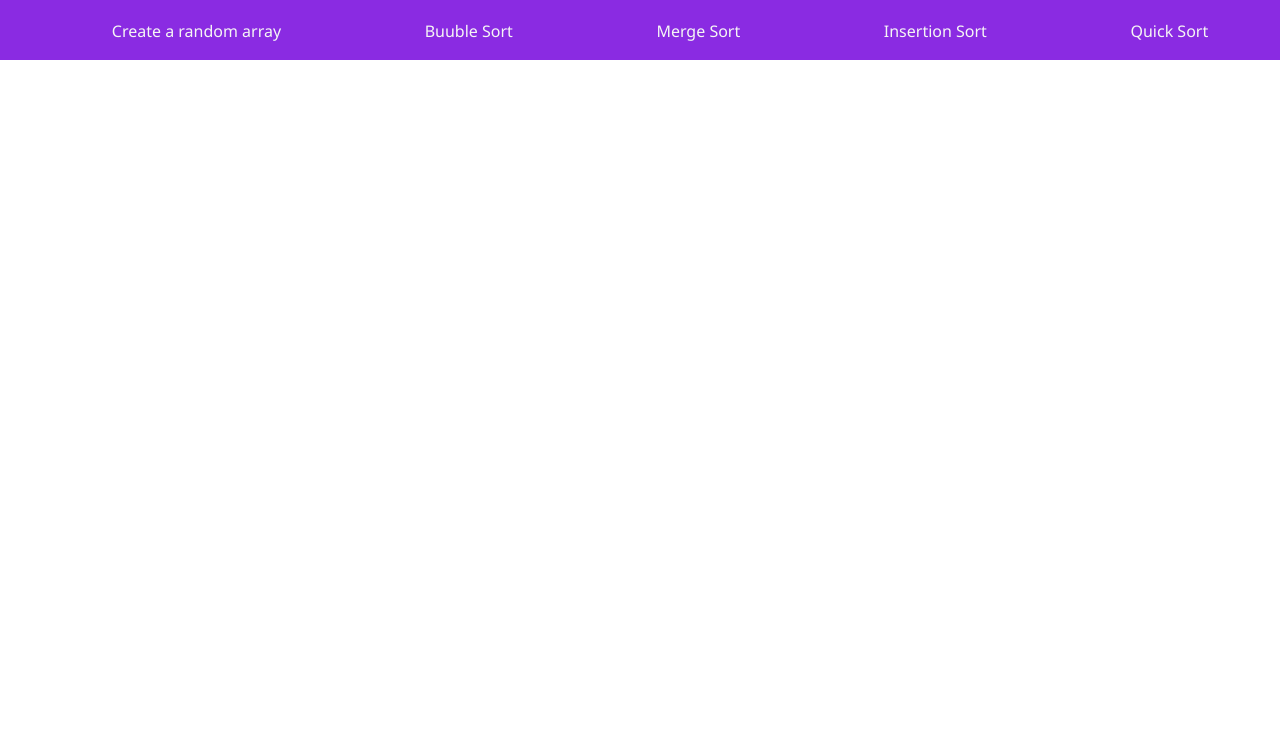
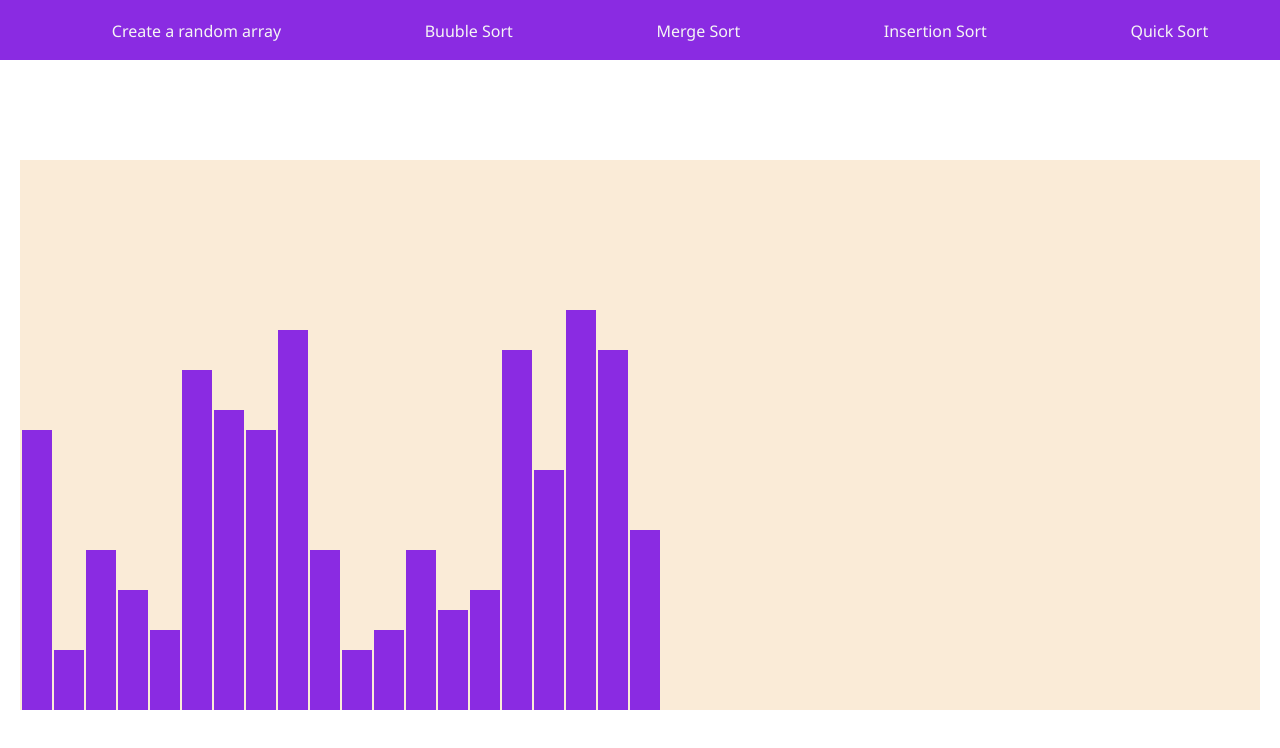
Before and after one commit to manmodesanket/sorting-visualizer, a website: page index.html in a window 1280 px wide. Both pictures are taken after a click on the item "Create a random array". Drawn offline with Linux system fonts and the light colour scheme.

Commit message:
generating array and rendering it

```diff
--- a/css/styles.css
+++ b/css/styles.css
@@ -19,3 +19,20 @@ li {
     cursor: pointer;
     margin-top: 20px;
 }
+
+.arena {
+    display: flex;
+    justify-content: flex-start;
+    align-items: flex-end;
+    height: 550px;
+    margin-top: 100px;
+    margin-left: 20px;
+    margin-right: 20px;
+    background-color: antiquewhite;
+}
+
+.element {
+    width: 30px;
+    margin-left: 2px;
+    background-color: blueviolet;
+}
--- a/index.html
+++ b/index.html
@@ -10,15 +10,18 @@
     <div class="navbar">
         <nav>
            <ul>
-               <li>Create a random array</li>
-               <li>Buuble Sort</li>
-               <li>Merge Sort</li>
-               <li>Insertion Sort</li>
-               <li>Quick Sort</li>
+               <li id="create">Create a random array</li>
+               <li id="bubble">Buuble Sort</li>
+               <li id="merge">Merge Sort</li>
+               <li id="insertion">Insertion Sort</li>
+               <li id="quick">Quick Sort</li>
            </ul>
         </nav>
     </div>
 
+    <div class="arena">
+
+    </div>
 
     <script src="script.js"></script>
 </body>
--- a/package.json
+++ b/package.json
@@ -12,5 +12,8 @@
   "license": "ISC",
   "devDependencies": {
     "lite-server": "^2.5.4"
+  },
+  "dependencies": {
+    "minimist": "^1.2.3"
   }
 }
--- a/script.js
+++ b/script.js
@@ -0,0 +1,32 @@
+let sortingMethod = "";
+
+let array = [];
+
+
+
+function between(min, max) {
+    let random = Math.random();
+    let randomNumber = ((Math.floor(random * (max - min + 1)) + min));
+    return randomNumber;
+}
+
+function createArray() {
+    for(let i = 0; i < 20; i++) {
+        array.push(between(3, 20));
+    }
+    let arena = document.querySelector(".arena");
+    arena.innerHTML = '';
+    for(let i = 0; i < 20; i++) {
+        console.log(array[i]);
+        let element = document.createElement('div');
+        element.setAttribute('class', 'element');
+        element.style.height = (array[i] * 20) + "px";
+        arena.appendChild(element);
+    }
+    console.log("created");
+}
+
+
+let create = document.getElementById("create");
+
+create.addEventListener('click', createArray);
```
Also changed, not shown: README.md (added), 2 other files.
